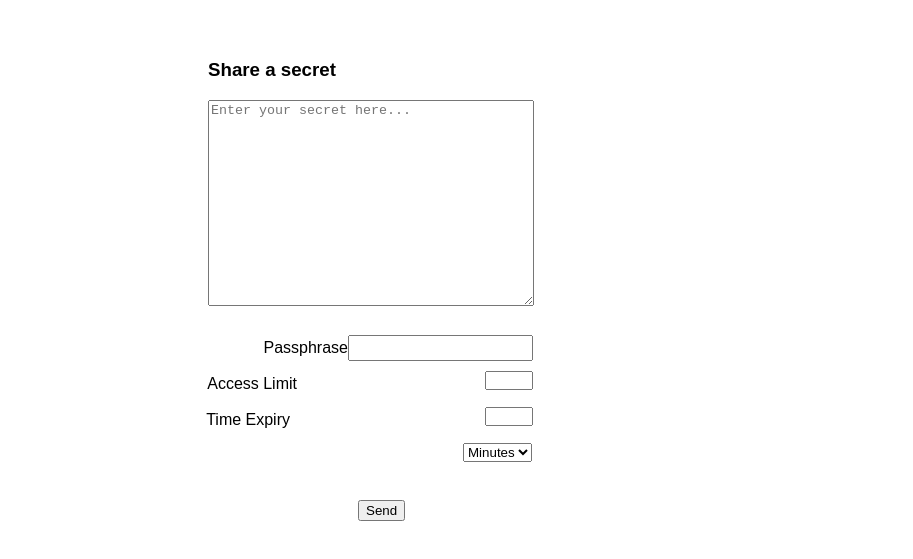
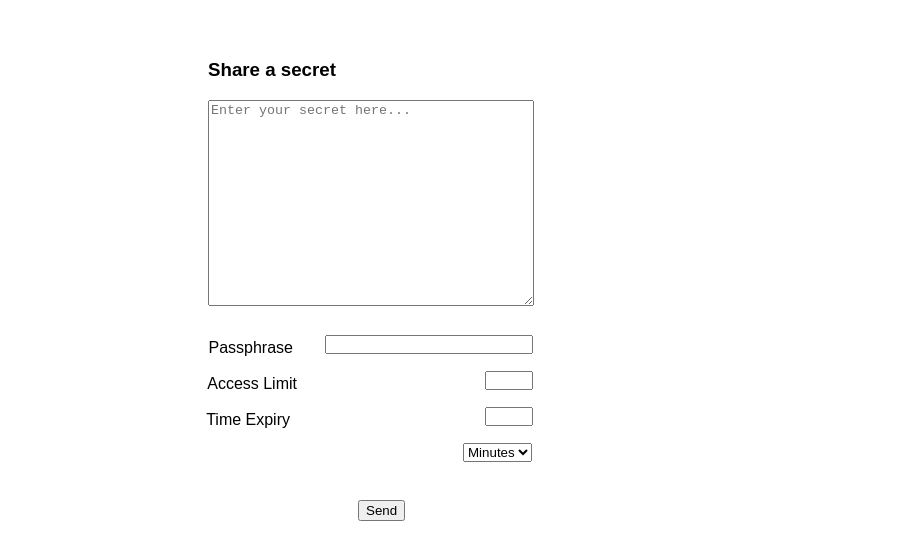
Before and after one commit to tamf/whisper-secret-messages, a plain HTML site: page public/index.html in a window 1280 px wide. Shown: the part 87-646 px from the top of the page, without its empty margins (0-913 px from the left). Drawn offline with Linux system fonts and the light colour scheme; some packages are replaced by stand-ins of ours.

Commit message:
finish alignment of input form text

```diff
--- a/public/secret.css
+++ b/public/secret.css
@@ -24,7 +24,7 @@ label {
   margin-bottom: 10px;
 }
 
-.password {
+.passphrase {
   height: 1em;
   flex: 0 0 200px;
   margin-left: 32px;
```
